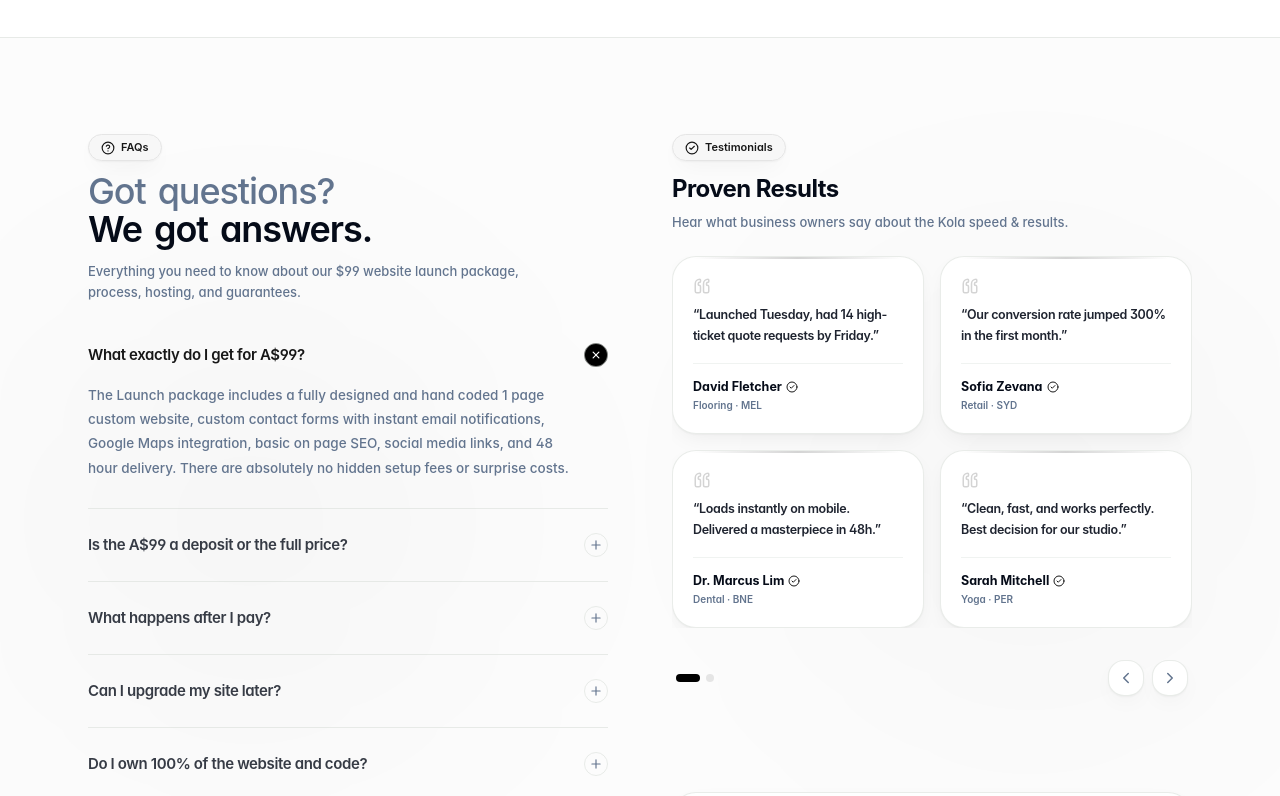
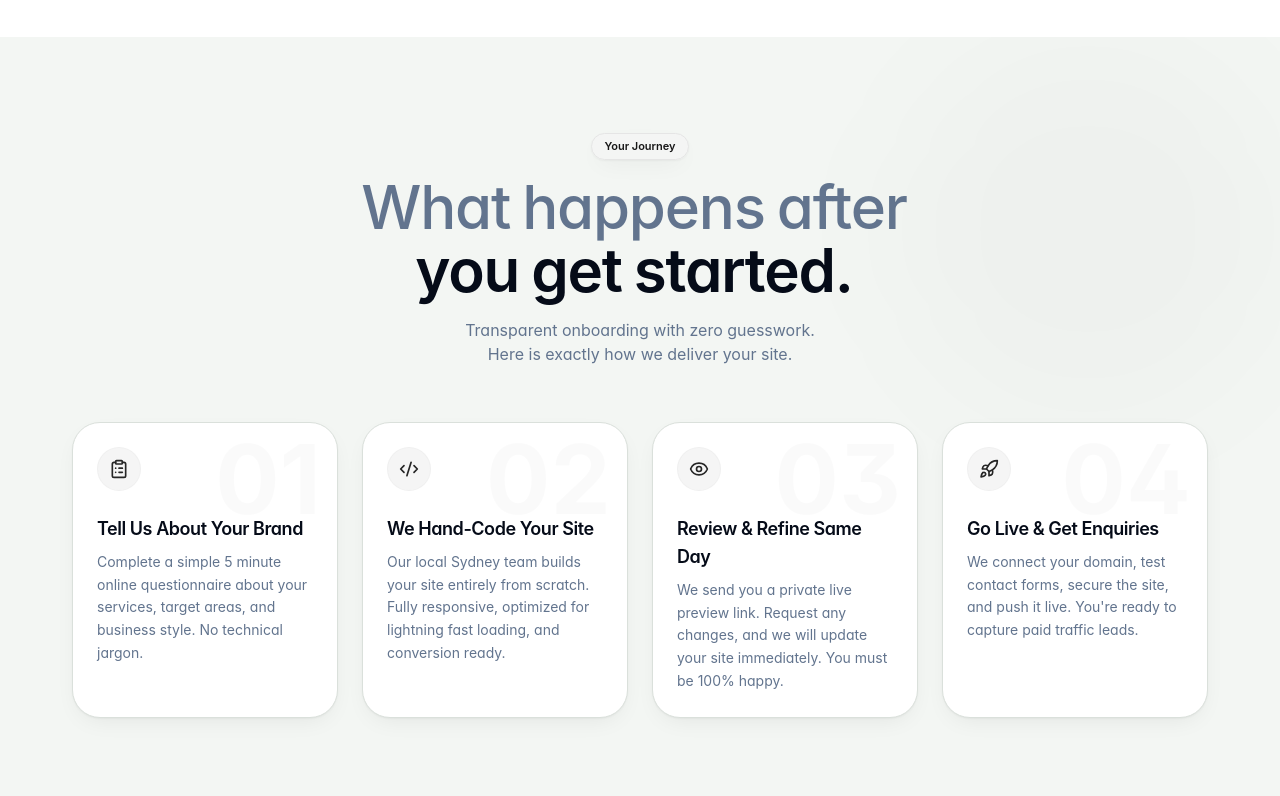
Before and after one commit to Onkar-nst/kola-sales-funnel-aus, a Next.js app: page / in a window 1280 px wide. Shown: the part 5460-6256 px from the top of the page. Built offline with nearby package versions, Linux system fonts and the light colour scheme.

Commit message:
added process.tsx -> how it works

```diff
--- a/app/page.tsx
+++ b/app/page.tsx
@@ -1,8 +1,9 @@
 import { Nav } from "@/components/Nav";
 import { Hero } from "@/components/Hero";
 import { TrustBar } from "@/components/TrustBar";
-import { ProblemSolution } from "@/components/ProblemSolution";
+// import { ProblemSolution } from "@/components/ProblemSolution";
 import { Showcase } from "@/components/Showcase";
+import { HowItWorks } from "@/components/Process";
 import { Pricing } from "@/components/Pricing";
 import { About } from "@/components/About";
 import { Scarcity } from "@/components/Scarcity";
@@ -21,6 +22,7 @@ export default function Page() {
       <About />
       <Showcase />
       <Scarcity />
+      <HowItWorks/>
       <ResultsFAQ />
       {/* <ProblemSolution /> */}
       <CTA />
--- a/components/Process.tsx
+++ b/components/Process.tsx
@@ -2,7 +2,8 @@
 
 import { motion } from "framer-motion";
 import { ClipboardList, Code2, Eye, Rocket } from "lucide-react";
-import { Section, SectionHeader } from "./Primitives";
+import { Section } from "./Primitives";
+import AnimatedHeading from "./AnimatedHeading";
 
 const ease = [0.22, 1, 0.36, 1] as const;
 
@@ -37,17 +38,20 @@ export function HowItWorks() {
   return (
     <Section id="how" className="bg-surface relative overflow-hidden">
       {/* Subtle light accent */}
-      <div className="absolute right-0 top-0 h-96 w-96 rounded-full bg-brand/5 blur-3xl animate-pulse" aria-hidden />
+      <div className="absolute right-0 top-0 h-96 w-96 rounded-full bg-neutral-900/[0.02] blur-3xl" aria-hidden />
 
-      <SectionHeader
-        eyebrow="Your Journey"
-        title={
-          <>
-            What happens after <span className="text-gradient">you pay.</span>
-          </>
-        }
-        subtitle="Transparent onboarding with zero guesswork. Here is exactly how we deliver your site."
-      />
+      <div className="mb-14 flex flex-col gap-4 text-center items-center">
+        <div className="inline-flex items-center gap-1.5 rounded-full border border-neutral-200 bg-neutral-100/60 px-3 py-1 text-[11px] font-semibold text-neutral-900 shadow-soft">
+          Your Journey
+        </div>
+        <AnimatedHeading
+          lines={["What happens after", "you get started."]}
+          className="max-w-3xl text-balance text-4xl font-semibold leading-[1.05] tracking-[-0.02em] md:text-5xl lg:text-6xl text-center"
+        />
+        <p className="max-w-xl text-balance text-muted-foreground">
+          Transparent onboarding with zero guesswork. Here is exactly how we deliver your site.
+        </p>
+      </div>
 
       <div className="relative grid grid-cols-1 gap-6 md:grid-cols-4 mt-12">
         {steps.map((s, i) => {
@@ -59,20 +63,20 @@ export function HowItWorks() {
               whileInView={{ opacity: 1, y: 0 }}
               viewport={{ once: true, margin: "-60px" }}
               transition={{ delay: i * 0.08, duration: 0.6, ease }}
-              className="group relative overflow-hidden rounded-3xl hairline bg-surface-elevated p-6 shadow-soft transition-all duration-300 hover:-translate-y-1 hover:shadow-elevated"
+              className="group relative overflow-hidden rounded-3xl hairline bg-surface-elevated p-6 shadow-soft transition-all duration-300 hover:-translate-y-1 hover:shadow-elevated border border-neutral-200/60"
             >
               {/* Giant background numbers */}
-              <div className="absolute right-4 top-2 select-none font-display text-8xl font-bold text-foreground/[0.03] transition-colors duration-300 group-hover:text-brand/5">
+              <div className="absolute right-4 top-2 select-none font-display text-8xl font-bold text-foreground/[0.02] transition-colors duration-300 group-hover:text-black/[0.04]">
                 {s.n}
               </div>
 
               <div className="relative z-10">
                 {/* Icon wrapper */}
-                <div className="mb-6 inline-flex h-11 w-11 items-center justify-center rounded-2xl bg-foreground/5 text-foreground transition-colors duration-300 group-hover:bg-brand group-hover:text-brand-foreground">
+                <div className="mb-6 inline-flex h-11 w-11 items-center justify-center rounded-2xl bg-neutral-100 text-neutral-800 transition-colors duration-300 group-hover:bg-black group-hover:text-white border border-neutral-200/30">
                   <Icon className="h-5 w-5" />
                 </div>
 
-                <h3 className="text-lg font-semibold tracking-tight text-foreground transition-colors duration-300 group-hover:text-brand">
+                <h3 className="text-lg font-semibold tracking-tight text-foreground transition-colors duration-300 group-hover:text-black">
                   {s.t}
                 </h3>
                 <p className="mt-2 text-sm leading-relaxed text-muted-foreground">
```
